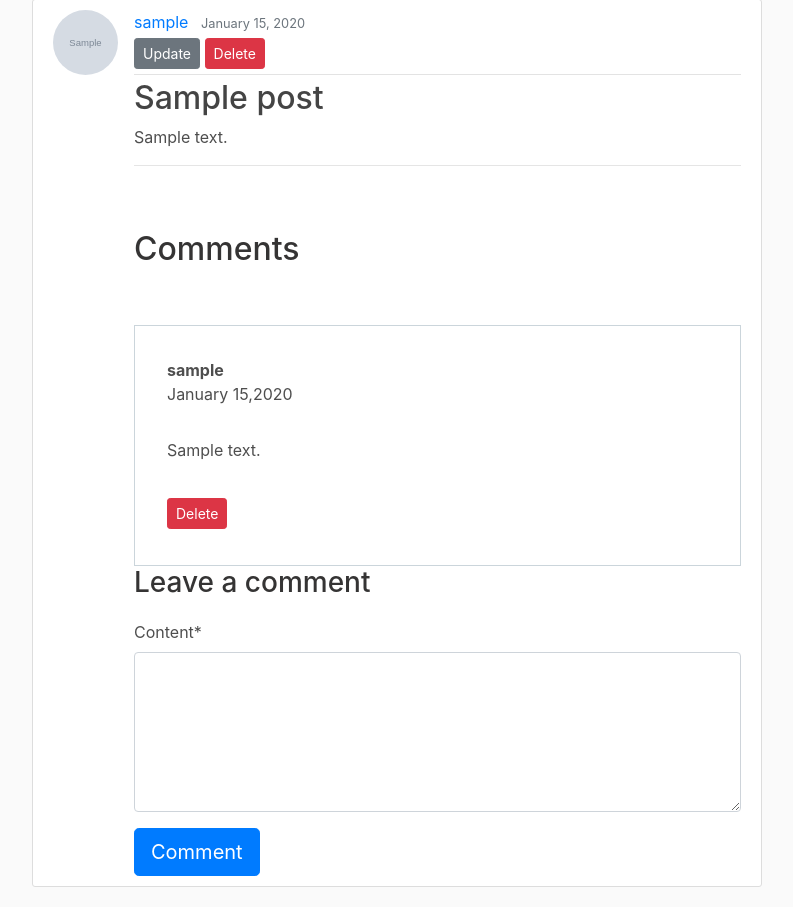
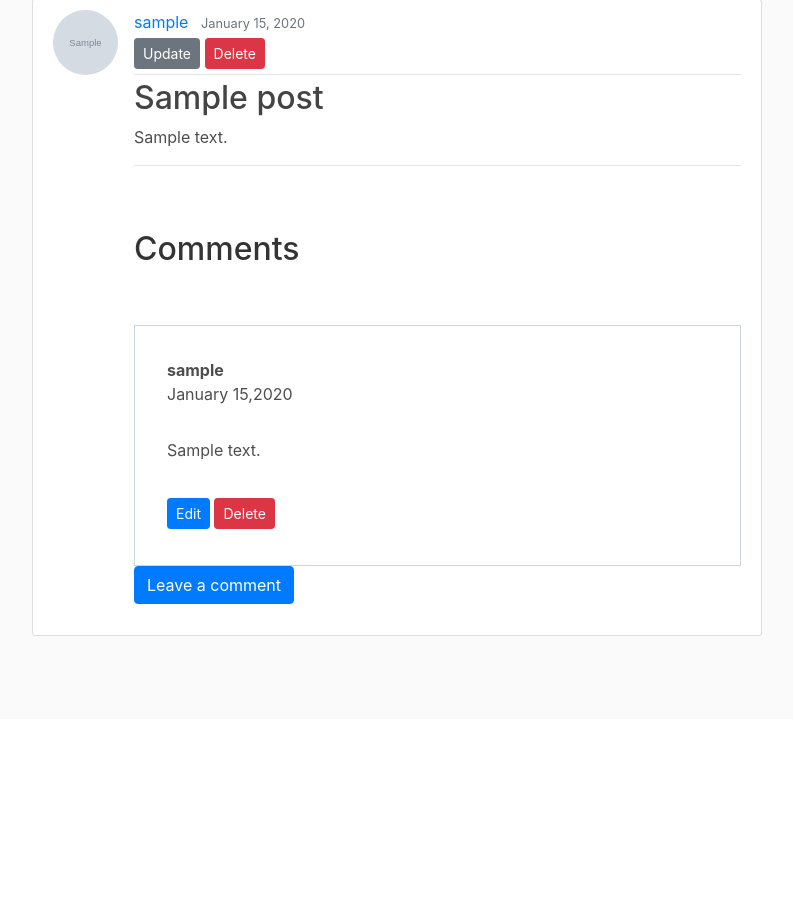
Before and after one commit to SayyedulBappy/DjangoBlogApp, a Django app: page /post/1/ in a window 1280 px wide. Shown: the part 81-988 px from the top of the page, without its empty margins (53-846 px from the left). After the commit the page ends 717 px from the top, so only its background shows below. Run offline with Django 3.2, Linux system fonts and the light colour scheme; a user stored in the database is signed in; tables that the repository leaves empty hold one stand-in row (values such as "Sample post"); grey boxes marked "Sample" are stand-in pictures; some libraries are stand-ins or nearby versions.

Commit message:
added comment Edit functionality

```diff
--- a/blog/templates/blog/post_detail.html
+++ b/blog/templates/blog/post_detail.html
@@ -15,31 +15,36 @@
         <p class="article-content">{{ post.content }}</p>
         <hr> <br><br>
         <h2 class="pb-5">Comments</h2>
-        {% for comment in comments %}
+        {% for comment in comments %} {% if 'comments' and 'edit' not in request.path %}
         <div class="comment">
             <div class="comment-author">{{comment.author}}</div>
             <div class="comment-date">{{comment.date|date:"F d,Y"}}</div>
             <div class="comment-content">{{comment.content}}</div>
-            {% if post.author == user %}
+            {% if comment.author == user %}
             <div>
+
+                <a class="btn btn-primary btn-sm mt-1 mb-1" href="{% url 'comment-update' post.id comment.id %}">Edit</a>
                 <a class="btn btn-danger btn-sm mt-1 mb-1" href="{% url 'comment-delete' post.id comment.id %}">Delete</a>
             </div>
             {% endif %}
         </div>
 
-
-        {% endfor %} {% if user.is_authenticated %}
+        {% endif %} {% endfor %} {% if user.is_authenticated %}
 
         <div>
-            <h3>Leave a comment</h3>
+
+            {% if comment_form is None %}
+
+            <a class="btn btn-primary" href="{% url 'comment-create' post.id %}">Leave a comment</a> {% endif %}
             <form method="post" style="margin-top: 1.3em;">
-                {{ comment_form|crispy }} {% csrf_token %}
-                <button type="submit" class="btn btn-primary  btn-lg">Comment</button>
+                {{ comment_form|crispy }} {% csrf_token %} {% if comment_form %}
+
+                <button type="submit" class="btn btn-success  btn-lg">Comment</button> {% endif %}
             </form>
         </div>
         {% else %}
 
-        <a class="btn btn-primary btn-lg" href="{% url 'login' %}">Comment</a> {% endif %}
+        <a class="btn btn-primary btn-lg" href="{% url 'login' %}">Login to comment</a> {% endif %}
 
     </div>
 </article>
--- a/blog/urls.py
+++ b/blog/urls.py
@@ -19,6 +19,8 @@ urlpatterns = [
     path('post/<int:pk>/update/', PostUpdateView.as_view(), name='post-update'),
     path('post/<int:pk>/delete/', PostDeleteView.as_view(), name='post-delete'),
     path('about/', views.about, name='blog-about'),
+    path('post/<int:pk>/comments/new', views.comment_create, name='comment-create'),
+    path('post/<int:pk1>/comments/<int:pk2>/edit', views.comment_update, name='comment-update'),
     path('post/<int:pk1>/comments/<int:pk2>/delete', views.comment_delete, name='comment-delete'),
 
 ]
--- a/blog/views.py
+++ b/blog/views.py
@@ -83,7 +83,18 @@ def post_detail(request,pk):
     template = 'blog/post_detail.html'
     post = get_object_or_404(Post,pk=pk)
     comments = Comment.objects.filter(post__id=post.pk)
+    return render(request, template, {
+        'post':post,
+        'comments':comments,
+        'comment_form':None,
+        'new_comment':None,
+    })
 
+
+def comment_create(request,pk):
+    template_name = 'blog/post_detail.html'
+    post = get_object_or_404(Post,pk=pk)
+    comments = Comment.objects.filter(post__id=post.pk)
     new_comment = None
     if request.method == 'POST':
         comment_form = CommentForm(data=request.POST)
@@ -98,12 +109,30 @@ def post_detail(request,pk):
     else:
         comment_form=CommentForm()
 
-    return render(request, template, {
+    return render(request, template_name,  {
         'post':post,
         'comments':comments,
         'new_comment':new_comment,
         'comment_form':comment_form,
     })
+
+def comment_update(request,pk1,pk2):
+    template_name = 'blog/post_detail.html'
+    comment = get_object_or_404(Comment, pk=pk2)
+    post = get_object_or_404(Post,pk=pk1)
+    comments = Comment.objects.filter(post__id=post.pk)
+    form = CommentForm(request.POST or None, instance=comment)
+    if form.is_valid():
+        form.save()
+        return redirect('post-detail',pk=pk1)
+
+    return render(request, template_name,  {
+        'post':post,
+        'comments':comments,
+        'new_comment':comment,
+        'comment_form':form,
+    })
+
 def comment_delete(request,pk1,pk2):
     comment = Comment.objects.get(pk=pk2)
     comment.delete()
```
